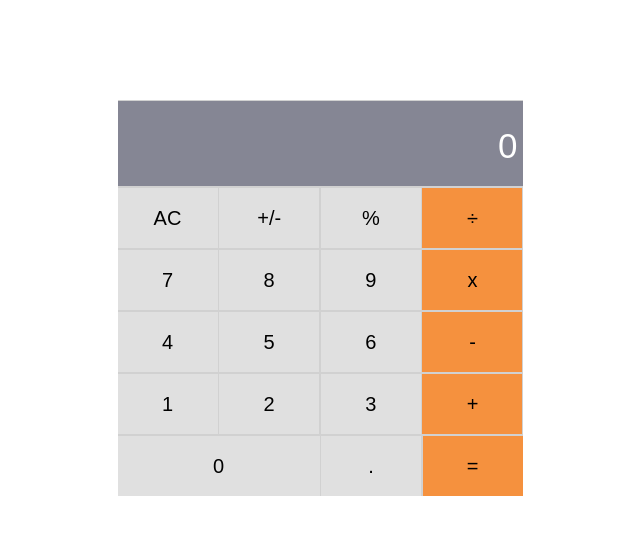
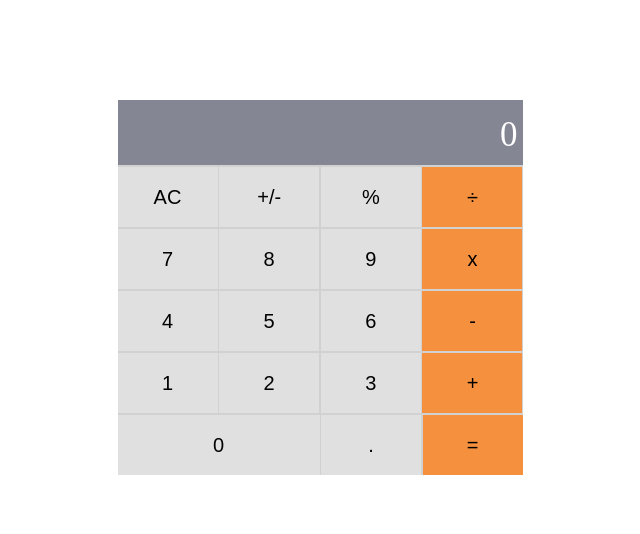
Before and after one commit to FilbertKimasa/math-magicians, a React (Create React App) app: page / in a window 1280 px wide. Shown: the top 534 px of the page, without its empty margins (320-960 px from the left). Built offline with nearby package versions, Linux system fonts and the light colour scheme.

Commit message:
Add state and import useState

```diff
--- a/src/components/Calculator.js
+++ b/src/components/Calculator.js
@@ -1,12 +1,27 @@
-import React from 'react';
+import React, { useState } from 'react';
 import Buttons from './Buttons';
+import calculate from '../logic/Calculate';
 import './Calculator.css';
 
-const Calculator = () => (
-  <div className="main-container">
-    <input type="text" className="grid-box display" value="0" />
-    <Buttons />
-  </div>
-);
+const Calculator = () => {
+  const [display, setDisplay] = useState({
+    total: null,
+    next: null,
+    operation: null,
+  });
+
+  const btnClick = (btnValue) => {
+    setDisplay(calculate(display, btnValue));
+  };
+
+  return (
+    <div className="main-container">
+      <div className="display">
+        {display.total || display.operation || display.next || 0}
+      </div>
+      <Buttons btnClick={btnClick} />
+    </div>
+  );
+};
 
 export default Calculator;
```
